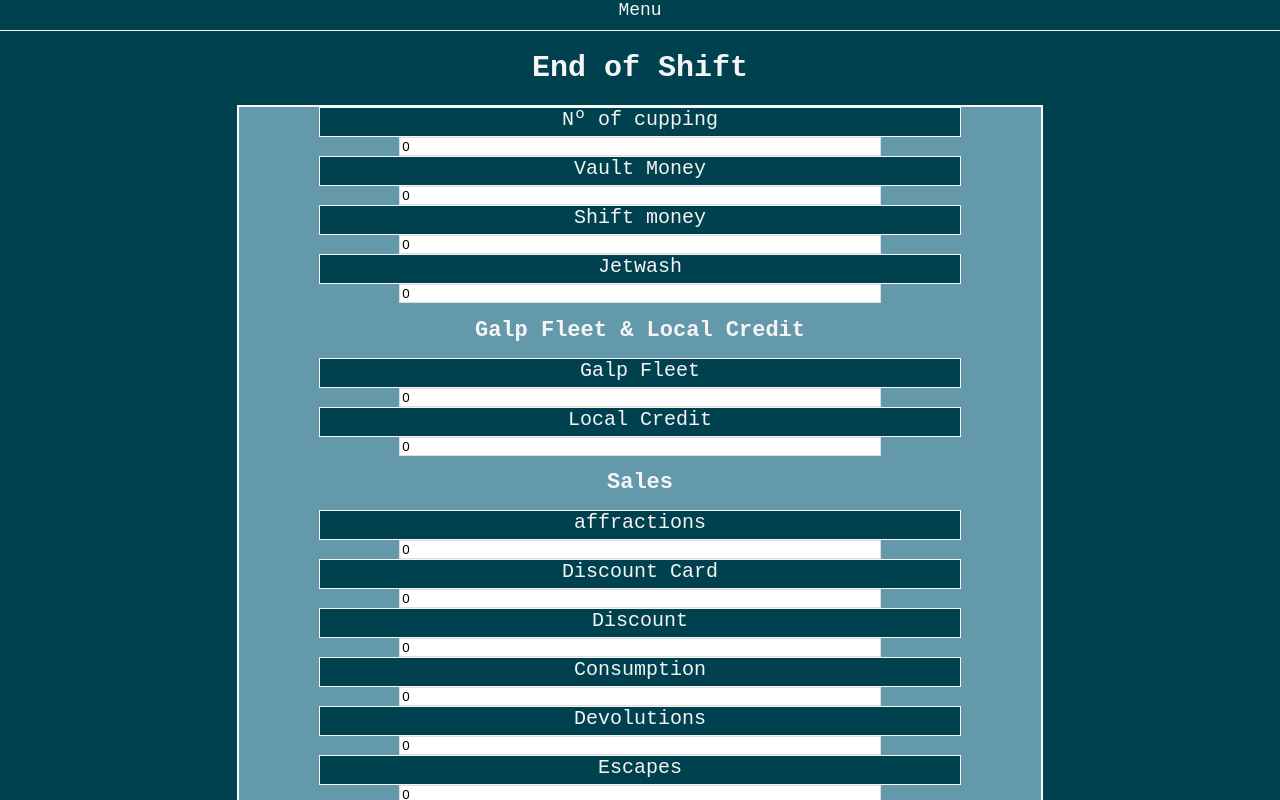
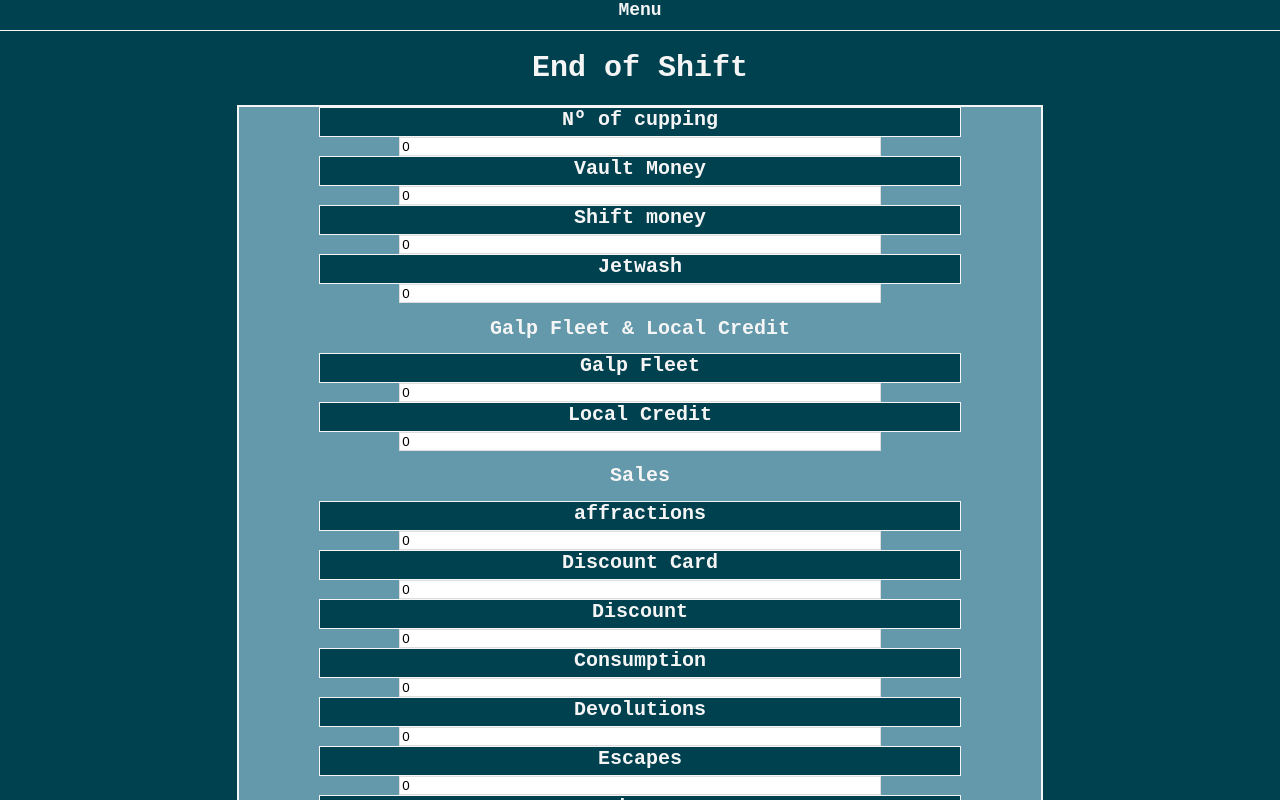
Before and after one commit to davidFLRibeiro/End-of-Sift, a React (Create React App) app: page /addshift in a window 1280 px wide. Built offline with nearby package versions, Linux system fonts and the light colour scheme; no server answers.

Commit message:
new changes

```diff
--- a/src/AddShift/AddShift.css
+++ b/src/AddShift/AddShift.css
@@ -41,8 +41,9 @@ html {
 }
 
 h1 {
-  color: whitesmoke;
+  color: white;
   font-size: 18px;
+  font-weight: bold;
 }
 
 label vault_money {
@@ -97,6 +98,7 @@ button {
   h1 {
     color: whitesmoke;
     font-size: 20px;
+    font-weight: bold;
   }
 
   label vault_money {
@@ -153,6 +155,7 @@ button {
   }
 
   h1 {
+    font-weight: bold;
     color: whitesmoke;
     font-size: 20px;
   }
@@ -210,9 +213,11 @@ button {
     font-size: 24px;
   }
 
-  h1 {
-    color: whitesmoke;
-    font-size: 20px;
+  .form-section h1 {
+    font-weight: bold;
+    color: white;
+    font-size: 24px;
+    font-weight: bold;
   }
 
   label vault_money {
--- a/src/AddShift/AddShift.js
+++ b/src/AddShift/AddShift.js
@@ -126,8 +126,9 @@ export class AddShift extends Component {
               value={this.state.jetwash}
             ></input>
           </div>
-          <h1>Galp Fleet & Local Credit</h1>
+
           <div className='form-section'>
+            <h1>Galp Fleet & Local Credit</h1>
             <label htmlFor='galp_fleet'>Galp Fleet</label>
             <input
               type='number'
@@ -147,8 +148,9 @@ export class AddShift extends Component {
               value={this.state.local_credit}
             ></input>
           </div>
-          <h1>Sales</h1>
+
           <div className='form-section'>
+            <h1>Sales</h1>
             <label htmlFor='affractions'>affractions</label>
             <input
               type='number'
--- a/src/EditShift/EditShift.css
+++ b/src/EditShift/EditShift.css
@@ -42,10 +42,11 @@ html {
   font-family: 'Courier New';
 }
 
-h1 {
+.form-section h1 {
   color: whitesmoke;
   font-size: 18px;
   text-align: center;
+  font-weight: bold;
 }
 
 label vault_money {
@@ -99,10 +100,11 @@ button {
     font-family: 'Courier New';
   }
 
-  h1 {
+  .form-section h1 {
     color: whitesmoke;
     font-size: 20px;
     text-align: center;
+    font-weight: bold;
   }
 
   label vault_money {
@@ -158,10 +160,11 @@ button {
     font-size: 20px;
   }
 
-  h1 {
+  .form-section h1 {
     color: whitesmoke;
     font-size: 20px;
     text-align: center;
+    font-weight: bold;
   }
 
   label vault_money {
@@ -217,10 +220,11 @@ button {
     font-size: 24px;
   }
 
-  h1 {
+  .form-section h1 {
     color: whitesmoke;
     font-size: 20px;
     text-align: center;
+    font-weight: bold;
   }
 
   label vault_money {
--- a/src/EditShift/EditShift.js
+++ b/src/EditShift/EditShift.js
@@ -150,8 +150,9 @@ export class AddShift extends Component {
               value={this.state.jetwash}
             ></input>
           </div>
-          <h1>Galp Fleet & Local Credit</h1>
+
           <div className='form-section'>
+            <h1>Galp Fleet & Local Credit</h1>
             <label htmlFor='galp_fleet'>Galp Fleet</label>
             <input
               type='decimal'
@@ -171,8 +172,9 @@ export class AddShift extends Component {
               value={this.state.local_credit}
             ></input>
           </div>
-          <h1>Sales</h1>
+
           <div className='form-section'>
+            <h1>Sales</h1>
             <label htmlFor='affractions'>affractions</label>
             <input
               type='decimal'
--- a/src/Historic/Historic.css
+++ b/src/Historic/Historic.css
@@ -30,7 +30,8 @@ h1 {
 
 .shift_list ul li {
   display: block;
-  text-decoration: none;
+  text-decoration: underline;
+  margin-bottom: 15px;
   padding-left: 0;
   color: whitesmoke;
   font-family: 'Courier New';
@@ -64,12 +65,13 @@ h1 {
 
   .shift_list ul li {
     display: block;
-    text-decoration: none;
     padding-left: 0;
     color: whitesmoke;
+    text-decoration: underline;
     font-family: 'Courier New';
     font-size: 18px;
     text-align: center;
+    margin-bottom: 15px;
   }
 
   .shift_list ul {
@@ -99,12 +101,13 @@ h1 {
 
   .shift_list ul li {
     display: block;
-    text-decoration: none;
+    text-decoration: underline;
     padding-left: 0;
     color: whitesmoke;
     font-family: 'Courier New';
     font-size: 20px;
     text-align: center;
+    margin-bottom: 15px;
   }
 
   .shift_list ul {
@@ -134,12 +137,13 @@ h1 {
 
   .shift_list ul li {
     display: block;
-    text-decoration: none;
     padding-left: 0;
     color: whitesmoke;
+    text-decoration: underline;
     font-family: 'Courier New';
     font-size: 22px;
     text-align: center;
+    margin-bottom: 15px;
   }
 
   .shift_list ul {
--- a/src/LandingPage/LandingPage.css
+++ b/src/LandingPage/LandingPage.css
@@ -10,6 +10,7 @@ html {
   height: 100%;
   width: 100%;
   overflow-x: hidden;
+  overflow: hidden;
 }
 
 .landingPage {
--- a/src/NavBar/NavBar.css
+++ b/src/NavBar/NavBar.css
@@ -1,7 +1,8 @@
 a {
   font-size: 16px;
   font-family: 'Courier New';
-  color: whitesmoke;
+  color: white;
+  font-weight: bold;
 }
 
 .menu {
@@ -16,27 +17,32 @@ label {
   margin-top: 0;
   background-color: #00414f;
   cursor: pointer;
-  color: whitesmoke;
-  font-size: 14px;
+  color: #f5f5f5;
+  font-weight: bold;
+  font-size: 16px;
   font-family: 'Courier New';
 }
 #content {
   background-color: #9acd32;
 }
+
+li {
+  width: 95%;
+}
+
 label,
 #content {
   margin-top: 0 !important;
   text-align: right;
   height: 30px;
-  width: 100%;
-
+  width: 95%;
   display: inline-block;
 }
 #menu-toggle {
   display: none;
 }
 #menu {
-  background-color: #6499ab;
+  background-color: #357084;
   text-align: right;
   color: whitesmoke;
   width: 100%;
@@ -49,7 +55,8 @@ label,
 }
 
 #menu a {
-  color: whitesmoke;
+  font-weight: bold;
+  color: white;
   text-decoration: none !important;
 }
 
@@ -61,6 +68,7 @@ label,
   a {
     font-size: 18px;
     color: whitesmoke;
+    font-weight: bold;
   }
 
   .menu {
@@ -72,12 +80,12 @@ label,
   }
 
   label {
-    margin-top: 0;
     background-color: #00414f;
     cursor: pointer;
-    color: whitesmoke;
+    color: white;
     font-size: 16px;
   }
+
   #content {
     background-color: #9acd32;
   }
@@ -86,7 +94,7 @@ label,
     margin-top: 0 !important;
     text-align: right;
     height: 30px;
-    width: 100%;
+    width: 95%;
 
     display: inline-block;
   }
@@ -94,7 +102,7 @@ label,
     display: none;
   }
   #menu {
-    background-color: #6499ab;
+    background-color: #357084;
     text-align: right;
     color: whitesmoke;
     width: 100%;
@@ -107,7 +115,8 @@ label,
   }
 
   #menu a {
-    color: whitesmoke;
+    font-weight: bold;
+    color: white;
     text-decoration: none !important;
   }
 
@@ -119,12 +128,14 @@ label,
 @media screen and (min-width: 800px) {
   a {
     font-size: 20px;
-    color: whitesmoke;
+    font-weight: bold;
+    color: white;
   }
 
   .menu {
     padding-top: 0px !important;
     margin-top: 0 !important;
+    margin: 0 auto !important;
     height: 100%;
     border-bottom: 1px solid whitesmoke;
     background-color: #00414f;
@@ -136,6 +147,7 @@ label,
     cursor: pointer;
     color: whitesmoke;
     font-size: 18px;
+    text-align: center;
   }
   #content {
     background-color: #9acd32;
@@ -145,15 +157,15 @@ label,
     margin-top: 0 !important;
     text-align: center;
     height: 30px;
+    display: inline-block;
     width: 100%;
-
-    display: inline-block;
   }
   #menu-toggle {
     display: none;
+    margin: 0 auto !important;
   }
   #menu {
-    background-color: #6499ab;
+    background-color: #357084;
     text-align: center;
     color: whitesmoke;
     width: 100%;
@@ -161,8 +173,10 @@ label,
     max-height: 0;
     padding: 0;
     margin: 0 auto;
-
     -webkit-transition: all 0.3s ease;
+  }
+  li {
+    width: 100%;
   }
 
   #menu a {
@@ -178,8 +192,9 @@ label,
 
 @media screen and (min-width: 1600px) {
   a {
-    font-size: 20px;
-    color: whitesmoke;
+    font-size: 22px;
+    font-weight: bold;
+    color: white;
   }
 
   .menu {
@@ -212,7 +227,7 @@ label,
     display: none;
   }
   #menu {
-    background-color: #6499ab;
+    background-color: #357084;
     text-align: center;
     color: whitesmoke;
     width: 100%;
@@ -220,8 +235,10 @@ label,
     max-height: 0;
     padding: 0;
     margin: 0 auto;
-
     -webkit-transition: all 0.3s ease;
+  }
+  li {
+    width: 100%;
   }
 
   #menu a {
```
